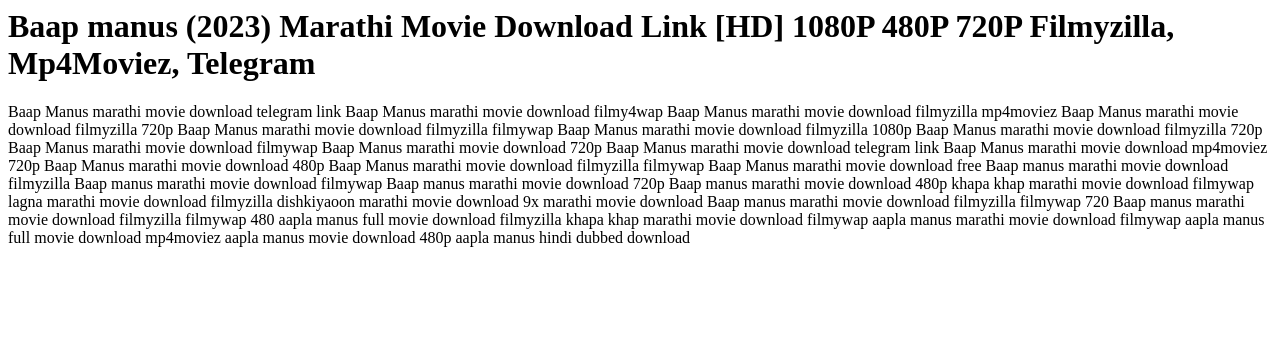
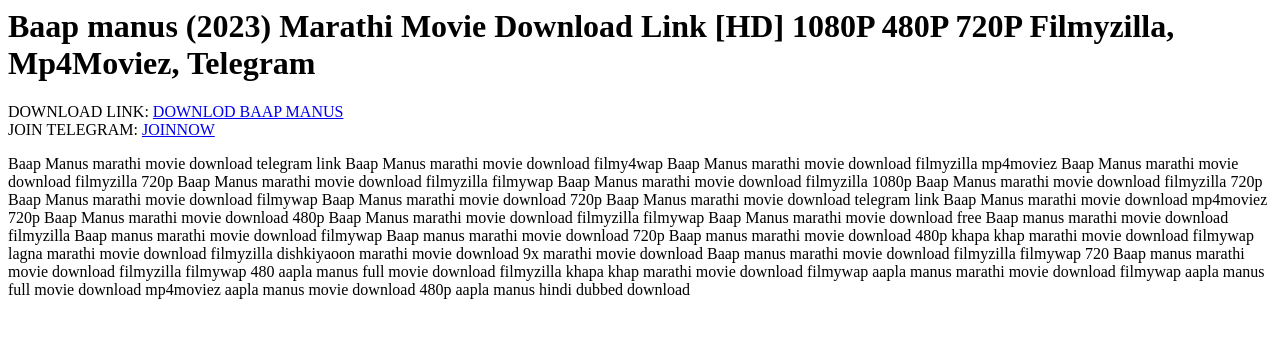
Before and after one commit to tanayjagdale1/baap-manus, a plain HTML site: page index.html in a window 1280 px wide. Drawn offline with Linux system fonts and the light colour scheme.

Commit message:
index.html

```diff
--- a/index.html
+++ b/index.html
@@ -5,6 +5,7 @@
 </head>
 <body>
 <h1>Baap manus (2023) Marathi Movie Download Link [HD] 1080P 480P 720P Filmyzilla, Mp4Moviez, Telegram</h1>
-<p>Baap Manus marathi movie download telegram link Baap Manus marathi movie download filmy4wap  Baap Manus marathi movie download filmyzilla mp4moviez Baap Manus marathi movie download filmyzilla 720p Baap Manus marathi movie download filmyzilla filmywap Baap Manus marathi movie download filmyzilla 1080p Baap Manus marathi movie download filmyzilla 720p Baap Manus marathi movie download filmywap Baap Manus marathi movie download 720p Baap Manus marathi movie download telegram link Baap Manus marathi movie download mp4moviez 720p Baap Manus marathi movie download 480p Baap Manus marathi movie download filmyzilla filmywap Baap Manus marathi movie download free Baap manus marathi movie download filmyzilla Baap manus marathi movie download filmywap Baap manus marathi movie download 720p Baap manus marathi movie download 480p khapa khap marathi movie download filmywap lagna marathi movie download filmyzilla dishkiyaoon marathi movie download 9x marathi movie download Baap manus marathi movie download filmyzilla filmywap 720 Baap manus marathi movie download filmyzilla filmywap 480 aapla manus full movie download filmyzilla khapa khap marathi movie download filmywap aapla manus marathi movie download filmywap aapla manus full movie download mp4moviez aapla manus movie download 480p aapla manus hindi dubbed download</p>
+<span style="font-size: medium;">DOWNLOAD LINK: <a href="https://leomovieguru.pages.dev/">DOWNLOD BAAP MANUS</a></span><div><div><span style="font-size: medium;">JOIN TELEGRAM: <a href="https://t.me/leomovieguru" target="_blank">JOINNOW</a></span></div></div>
+  <p>Baap Manus marathi movie download telegram link Baap Manus marathi movie download filmy4wap  Baap Manus marathi movie download filmyzilla mp4moviez Baap Manus marathi movie download filmyzilla 720p Baap Manus marathi movie download filmyzilla filmywap Baap Manus marathi movie download filmyzilla 1080p Baap Manus marathi movie download filmyzilla 720p Baap Manus marathi movie download filmywap Baap Manus marathi movie download 720p Baap Manus marathi movie download telegram link Baap Manus marathi movie download mp4moviez 720p Baap Manus marathi movie download 480p Baap Manus marathi movie download filmyzilla filmywap Baap Manus marathi movie download free Baap manus marathi movie download filmyzilla Baap manus marathi movie download filmywap Baap manus marathi movie download 720p Baap manus marathi movie download 480p khapa khap marathi movie download filmywap lagna marathi movie download filmyzilla dishkiyaoon marathi movie download 9x marathi movie download Baap manus marathi movie download filmyzilla filmywap 720 Baap manus marathi movie download filmyzilla filmywap 480 aapla manus full movie download filmyzilla khapa khap marathi movie download filmywap aapla manus marathi movie download filmywap aapla manus full movie download mp4moviez aapla manus movie download 480p aapla manus hindi dubbed download</p>
 </body>
 </html>
```
